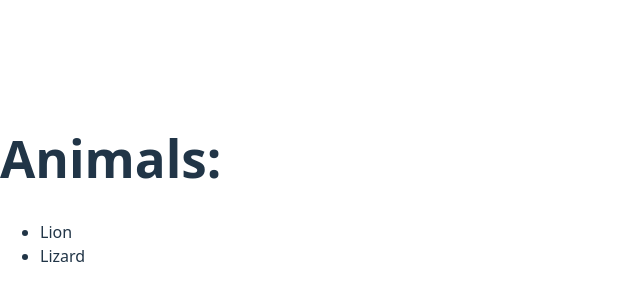
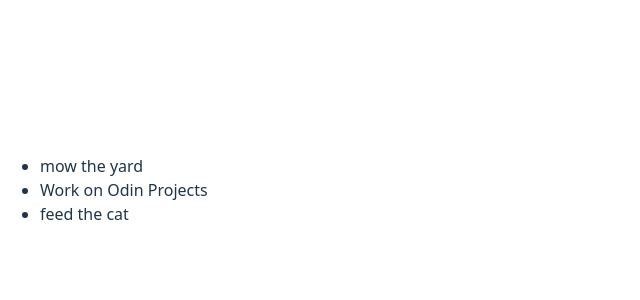
Before and after one commit to Quislo/React-Odin, a React (Vite) app in the folder my-first-react-app/: page / in a window 1280 px wide. Shown: the part 210-510 px from the top of the page, without its empty margins (0-640 px from the left). Built offline with nearby package versions, Linux system fonts and the light colour scheme.

Commit message:
Chaves reac

```diff
--- a/my-first-react-app/src/App.jsx
+++ b/my-first-react-app/src/App.jsx
@@ -1,16 +1,26 @@
 
 function List(props) {
-  return (
-    <ul>
-      {props.animais.map((animal) => {
-        return animal.startsWith("L") ? <li key={animal}>{animal} </li> : null;
-      })}
-    </ul>
+  return(
+    <>
+    {
+    !props.animais ? (
+      <div>Loading...</div>
+    ): props.animais.length > 0 ? (
+      <ul>
+        {props.animais.map((animal) => (
+          <li key ={animal} > {animal}</li>
+        ))}
+      </ul>
+    ) : (
+      <div>No animals found in the list!</div>
+    )
+}
+    </>
   );
 }
 
 function App() {
-  const animais = ["Lion", "Cow", "Snake", "Lizard"];
+  const animais = [];
 
   return (
     <div>
--- /dev/null
+++ b/my-first-react-app/src/Chaves.jsx
@@ -0,0 +1,18 @@
+const todos = [
+    {task: "mow the yard", id: crypto.randomUUID() },
+    {task: "Work on Odin Projects", id: crypto.randomUUID() },
+    {task: "feed the cat", id: crypto.randomUUID() },
+
+];
+
+function TodoList(){
+    return(
+        <ul>
+            {todos.map((todos) => (
+                <li key={todos.id}>{todos.task}</li>
+            ))}
+        </ul>
+    );
+}
+
+export default TodoList;
--- /dev/null
+++ b/my-first-react-app/src/Packed.jsx
@@ -0,0 +1,35 @@
+function Item({name, isPacked}){
+    return <li className = "item" > {name}</li>
+}
+
+function Packed() {
+    return(
+        <section>
+            <h1>Sally Ride's Packing</h1>
+
+            <ul>
+                <Item
+                name="Space suit"
+                isPacked={true}
+                />
+            </ul>
+
+            <ul>
+                <Item
+                name="Helmet with a golden leaf"
+                isPacked={true}
+                />
+            </ul>
+
+
+             <ul>
+                <Item
+                name="Photo pf Tam"
+                isPacked={false}
+                />
+            </ul>
+        </section>
+    )
+}
+
+export default Packed;
--- a/my-first-react-app/src/main.jsx
+++ b/my-first-react-app/src/main.jsx
@@ -3,9 +3,12 @@ import { createRoot } from 'react-dom/client'
 import './index.css'
 import App from './App.jsx'
 import Greeting from './Greeting.jsx'
+import Packed from './Packed.jsx'
+import TodoList from './Chaves.jsx'
 
 createRoot(document.getElementById('root')).render(
   <StrictMode>
-    <App/>
+    <TodoList
+    />
   </StrictMode>,
 )
```
